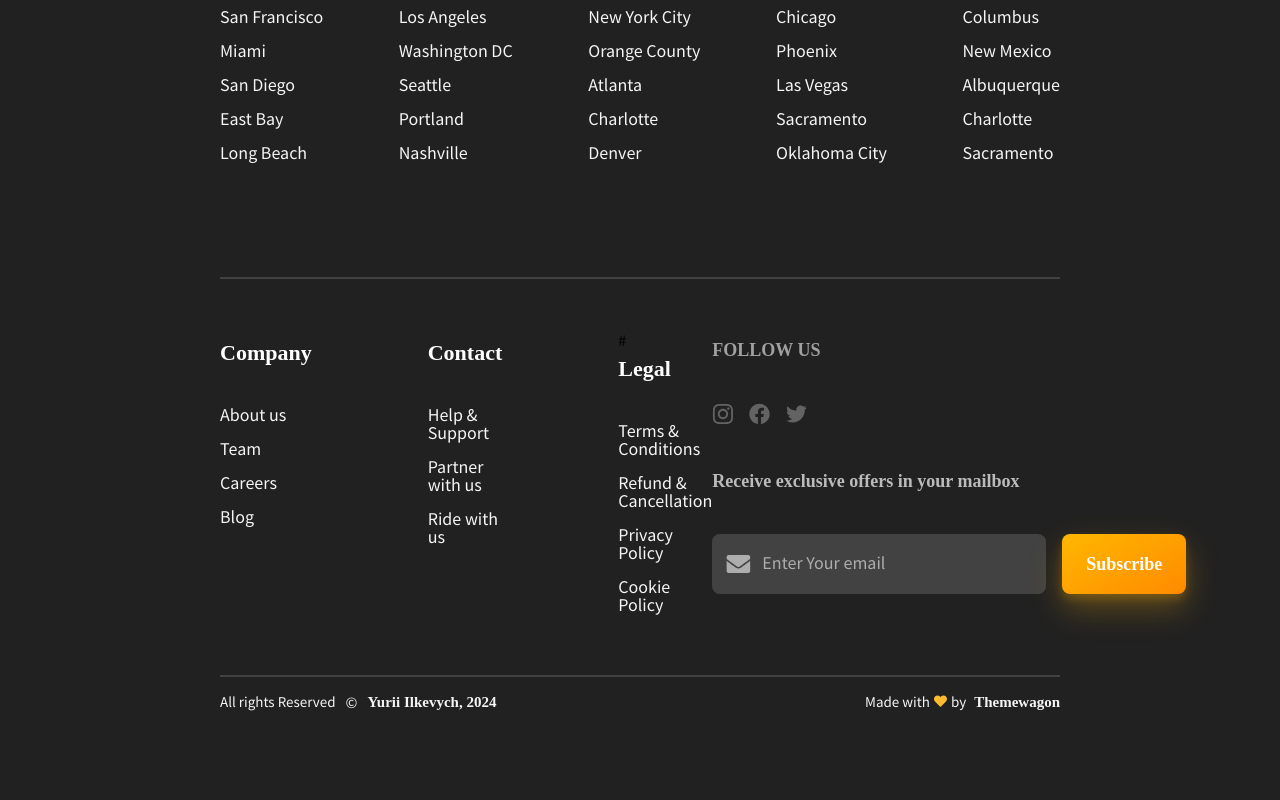
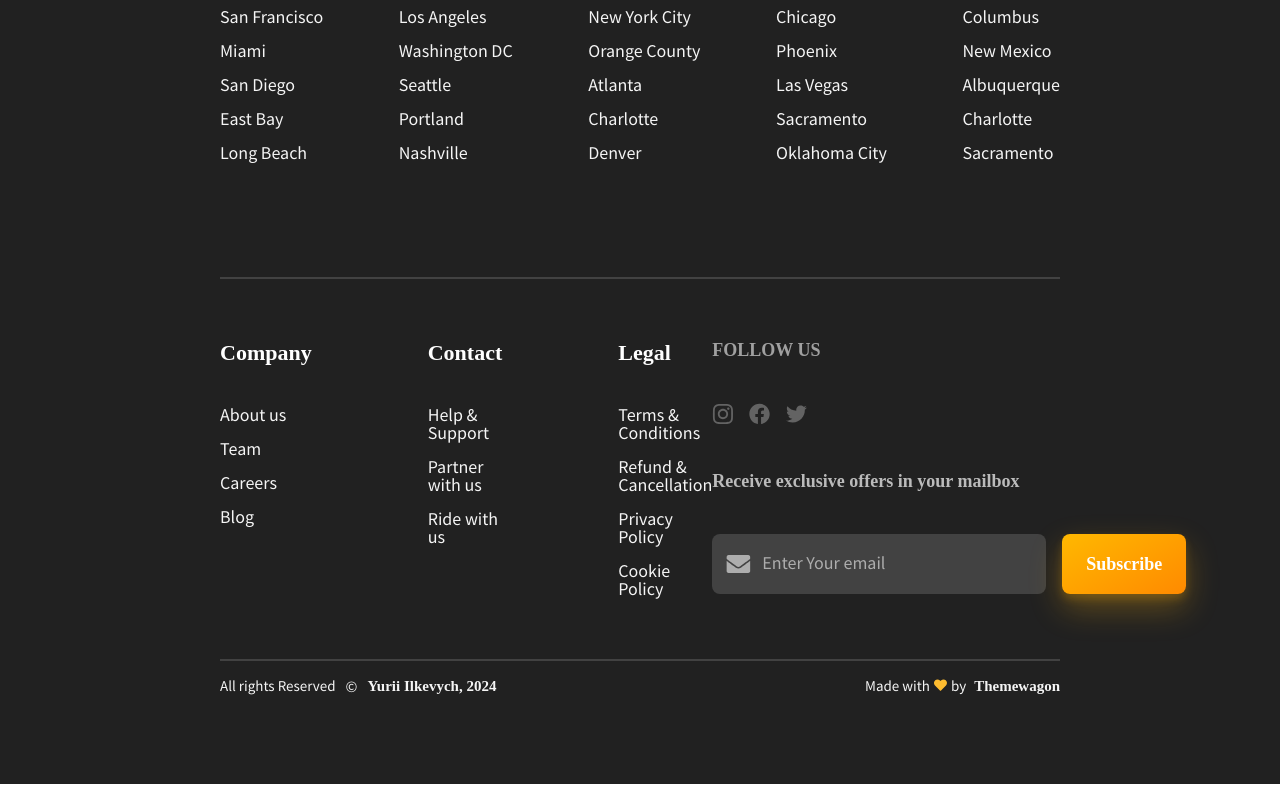
Before and after one commit to Yurii-Ilkevych/FoodWagon, a website built with Parcel: page src/index.html in a window 1280 px wide. Shown: the part 9352-10152 px from the top of the page. Built offline with nearby package versions, Linux system fonts and the light colour scheme; a web font is replaced by a local one.

Commit message:
Update index.html

```diff
--- a/src/index.html
+++ b/src/index.html
@@ -2011,7 +2011,7 @@
         </ul>
        </li>
        <li>
-        <ul class="list-menu">#
+        <ul class="list-menu">
         <li>
           <h3>Legal</h3>
         </li>
```
